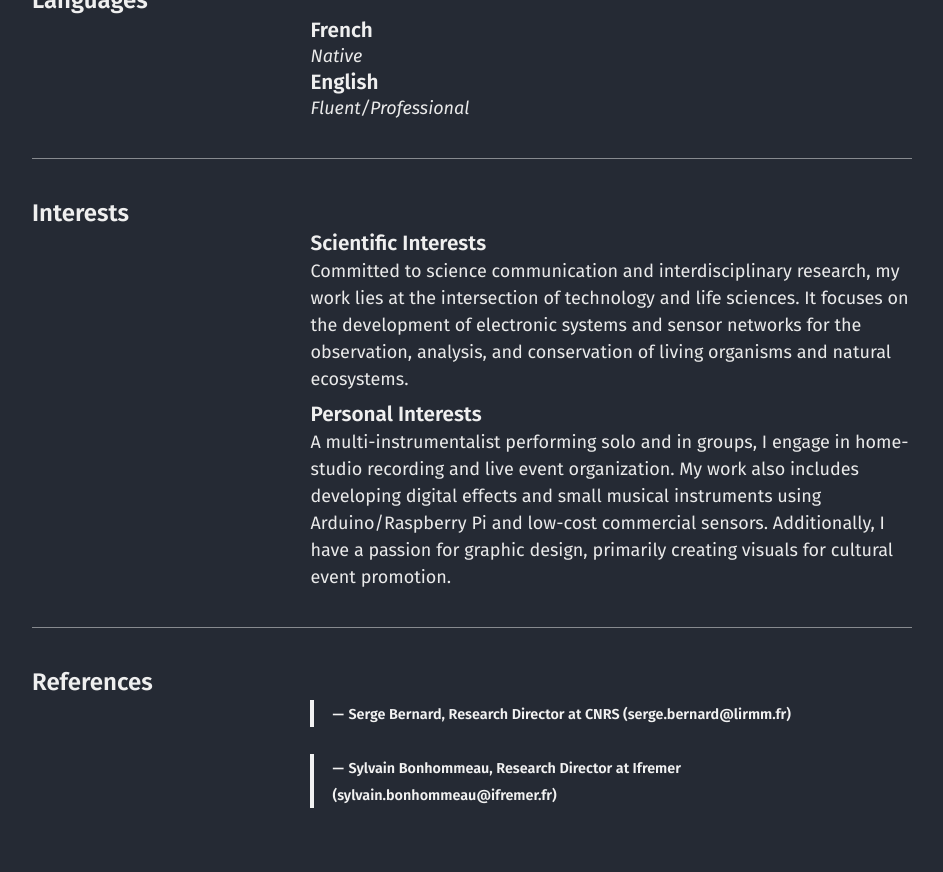
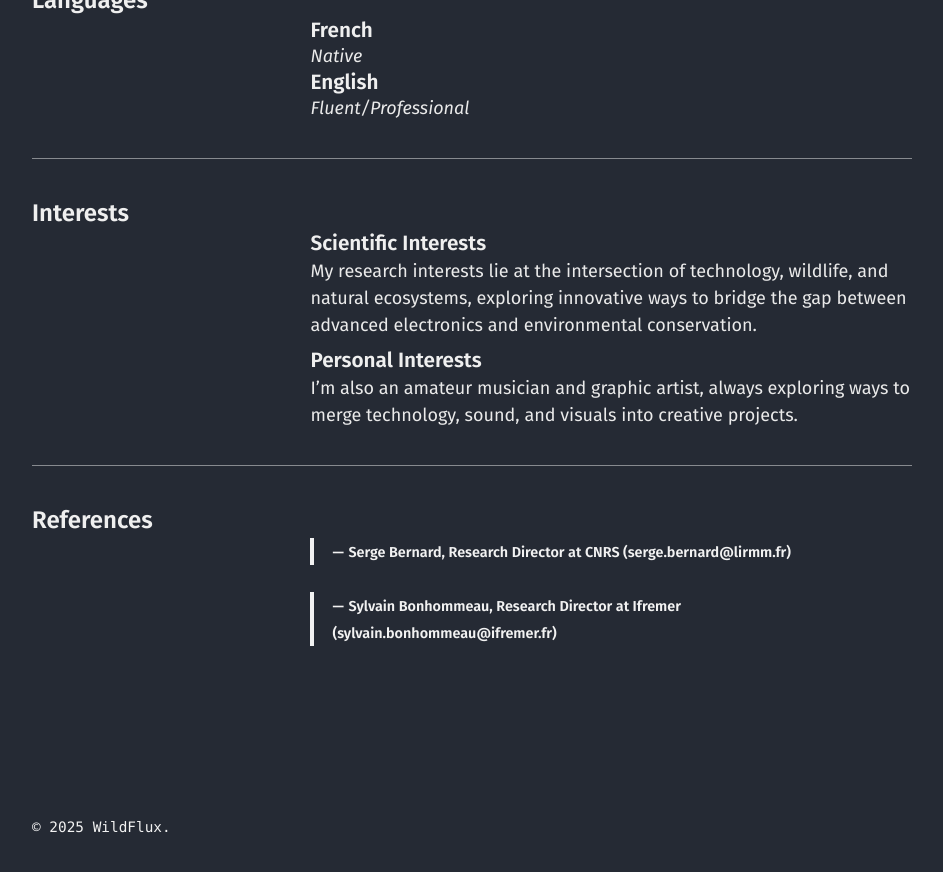
Before and after one commit to kernythree/kernythree.github.io, a Jekyll site: the page built from cv.md, in a window 1280 px wide and 900 px high, scrolled down 2486 px. Shown: the top 872 px of the window, without its empty margins (40-983 px from the left). Built offline with Jekyll 4.4.1, drawn with Linux system fonts in a browser that asks for light colours.

Commit message:
update cv

```diff
--- a/_data/cv.json
+++ b/_data/cv.json
@@ -117,11 +117,11 @@
     "interests": [
       {
         "name": "Scientific Interests",
-        "keywords": ["Committed to science communication and interdisciplinary research, my work lies at the intersection of technology and life sciences. It focuses on the development of electronic systems and sensor networks for the observation, analysis, and conservation of living organisms and natural ecosystems."]
+        "keywords": ["My research interests lie at the intersection of technology, wildlife, and natural ecosystems, exploring innovative ways to bridge the gap between advanced electronics and environmental conservation."]
       },
       {
         "name": "Personal Interests",
-        "keywords": ["A multi-instrumentalist performing solo and in groups, I engage in home-studio recording and live event organization. My work also includes developing digital effects and small musical instruments using Arduino/Raspberry Pi and low-cost commercial sensors. Additionally, I have a passion for graphic design, primarily creating visuals for cultural event promotion."]
+        "keywords": ["I’m also an amateur musician and graphic artist, always exploring ways to merge technology, sound, and visuals into creative projects."]
       }
     ],
     "references": [
```
